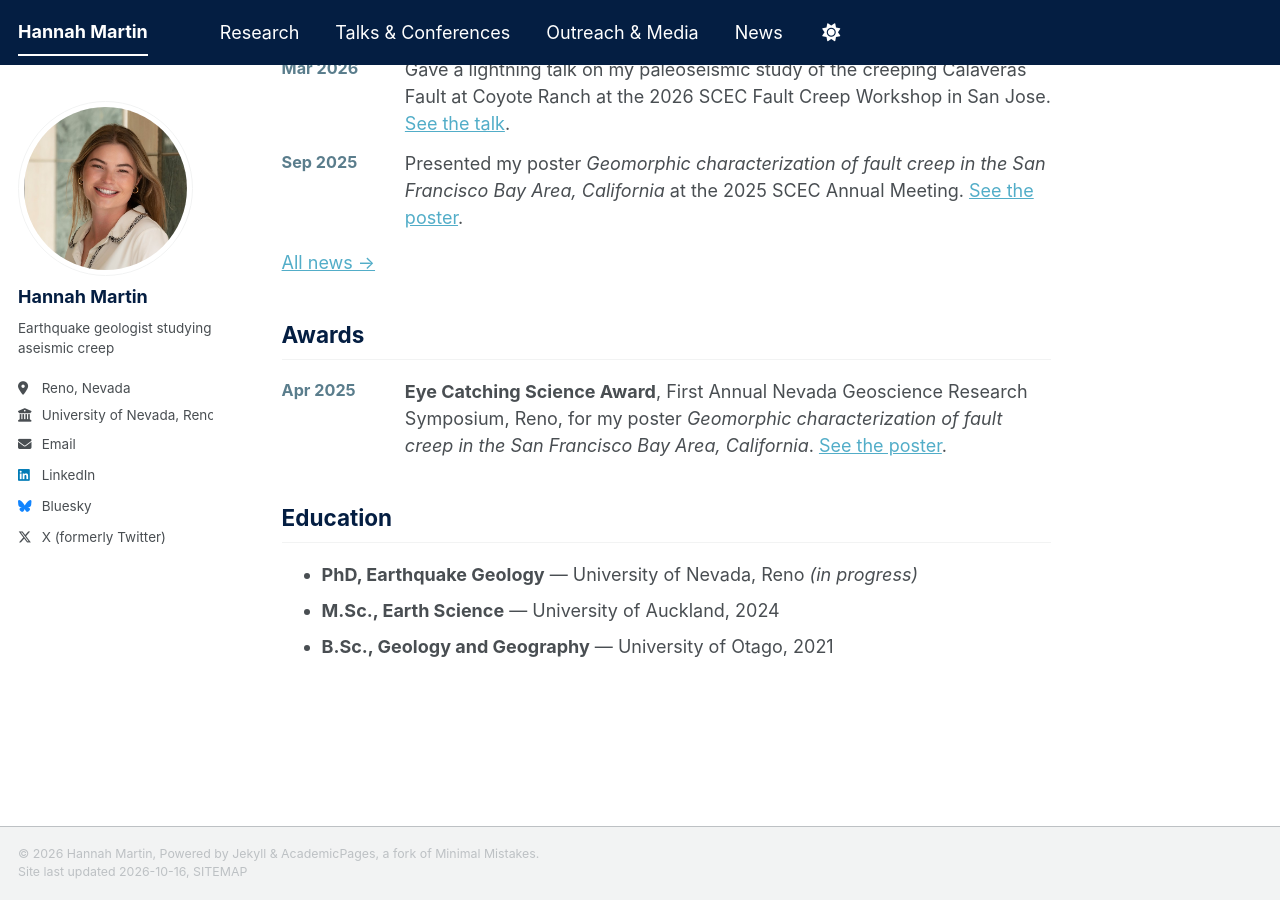
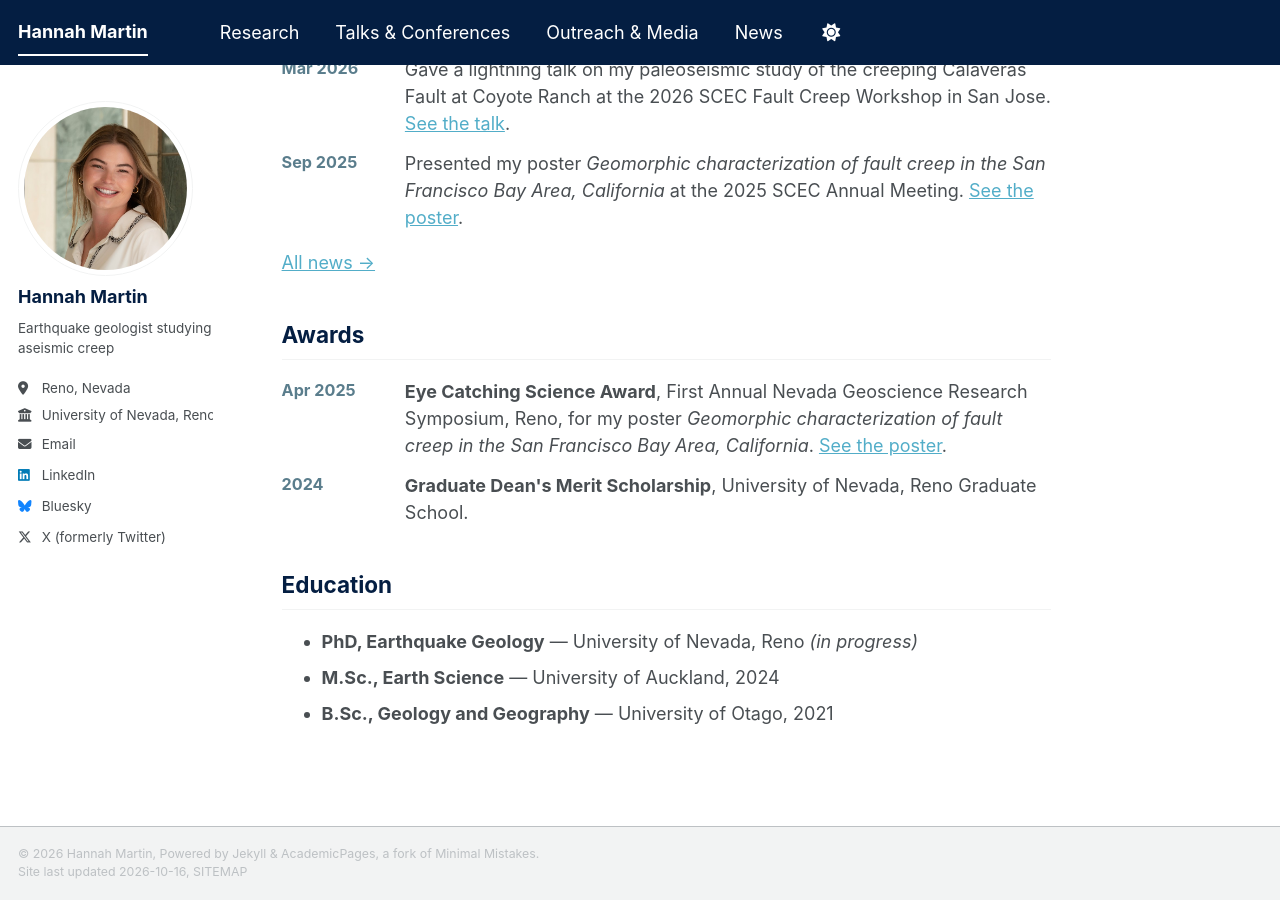
Before and after one commit to HannahMartinGeology/hannahmartingeology.github.io, a Jekyll site: the page built from _pages/about.md, in a window 1280 px wide and 900 px high, scrolled down 1115 px. Built offline with Jekyll 4.4.1, drawn with Linux system fonts in a browser that asks for light colours; a style sheet for code colours, icons or effects is not loaded.

Commit message:
Add Graduate Dean's Merit Scholarship award
Co-Authored-By: Claude Opus 5.5 (1M context) <noreply@anthropic.com>
Claude-Session: https://claude.ai/code/session_01DgkcoPr1qNd1CjQ2i3f6tK

```diff
--- a/_data/awards.yml
+++ b/_data/awards.yml
@@ -5,3 +5,6 @@
 - when: "Apr 2025"
   title: "Eye Catching Science Award"
   detail: "First Annual Nevada Geoscience Research Symposium, Reno, for my poster *Geomorphic characterization of fault creep in the San Francisco Bay Area, California*. [See the poster](/talks/2025-nevada-geoscience-symposium)."
+- when: "2024"
+  title: "Graduate Dean's Merit Scholarship"
+  detail: "University of Nevada, Reno Graduate School."
```
